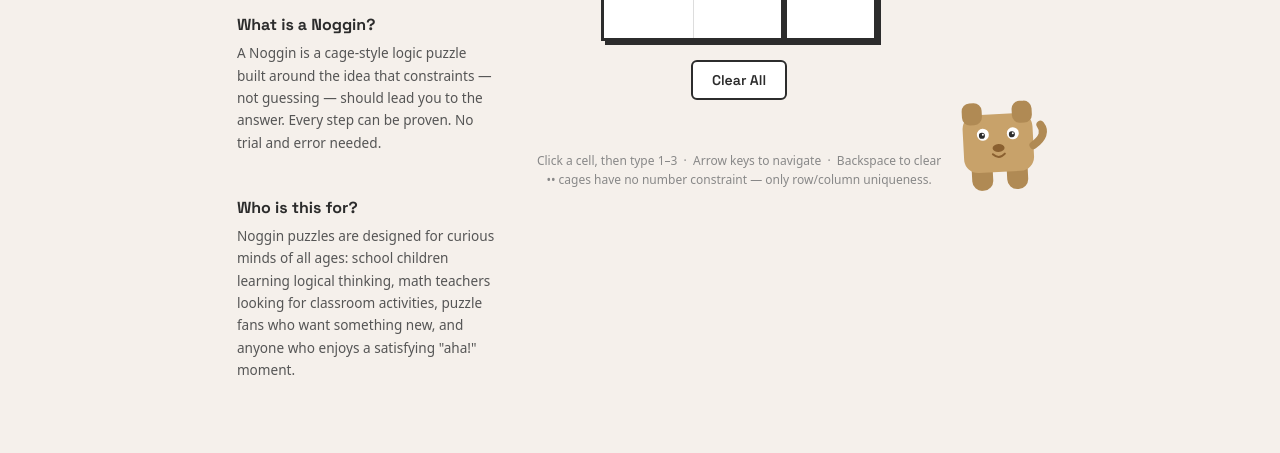
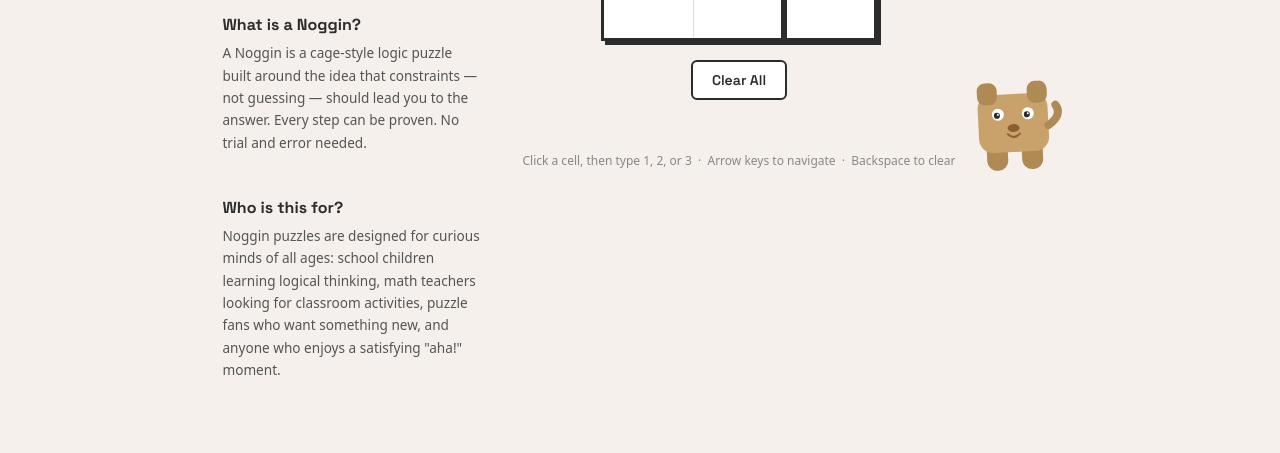
Before and after one commit to grokitscience/noggin, a plain HTML site: page index.html in a window 1280 px wide. Shown: the part 347-800 px from the top of the page. Drawn offline with Linux system fonts and the light colour scheme.

Commit message:
Revise puzzle hint for clarity
Updated hint text for user instructions.

```diff
--- a/index.html
+++ b/index.html
@@ -694,8 +694,7 @@ footer {
         <button onclick="clearGrid()">Clear All</button>
       </div>
       <div class="puzzle-message hidden" id="message"></div>
-      <p class="puzzle-hint">Click a cell, then type 1–3 &nbsp;·&nbsp; Arrow keys to navigate &nbsp;·&nbsp; Backspace to clear<br>
-        •• cages have no number constraint — only row/column uniqueness.</p>
+      <p class="puzzle-hint">Click a cell, then type 1, 2, or 3 &nbsp;·&nbsp; Arrow keys to navigate &nbsp;·&nbsp; Backspace to clear<br></p>
     </div>
 
     <!-- Dognoggin mascot -->
```
